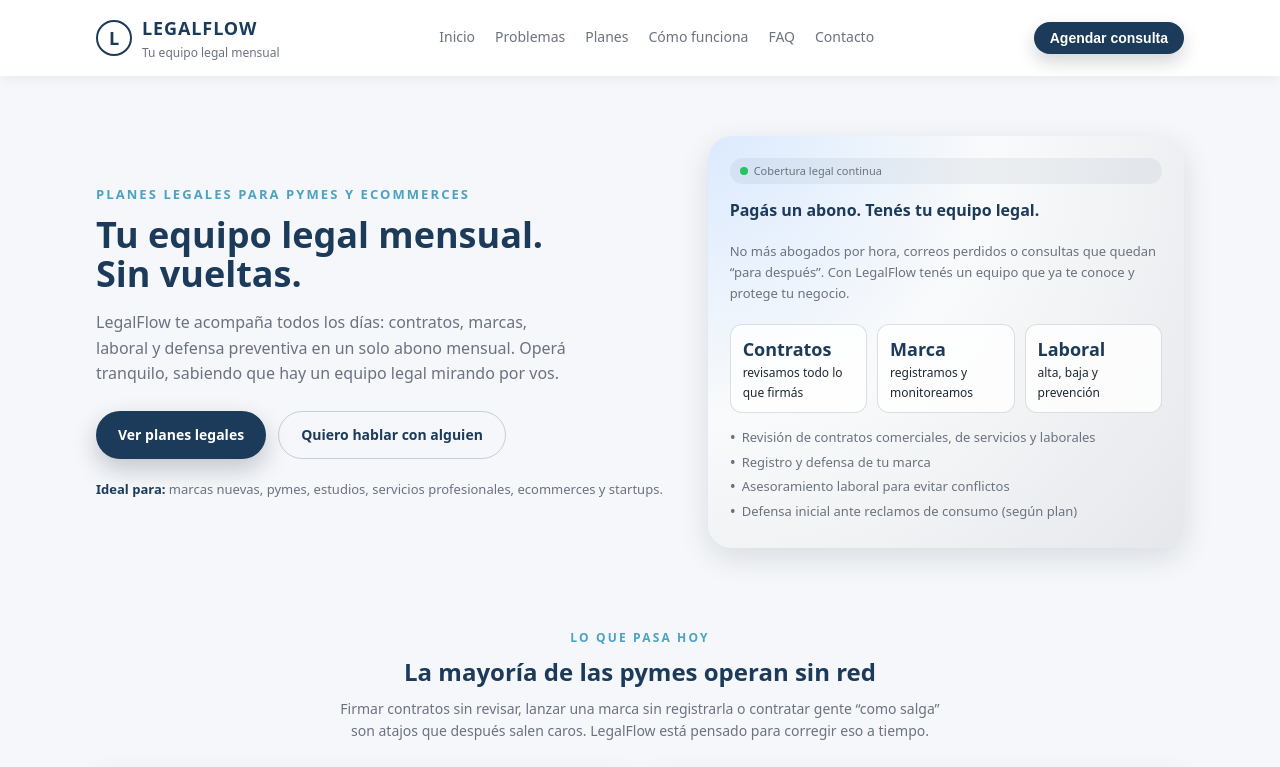
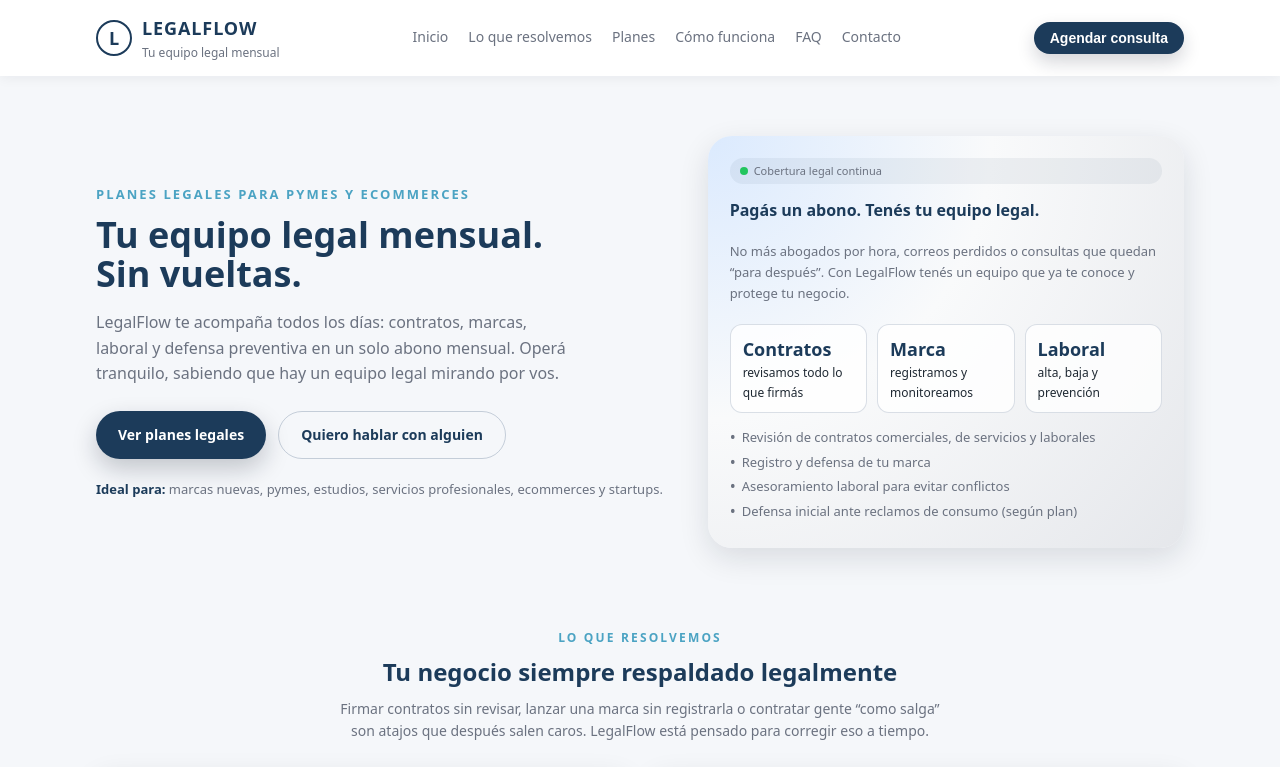
Before and after one commit to jmangiarotti/legalflow, a plain HTML site: page index.html in a window 1280 px wide. Shown: the top 767 px of the page. Drawn offline with Linux system fonts and the light colour scheme.

Commit message:
Update index.html

```diff
--- a/index.html
+++ b/index.html
@@ -751,7 +751,7 @@
         </div>
         <nav>
           <a href="#inicio">Inicio</a>
-          <a href="#problemas">Problemas</a>
+          <a href="#problemas">Lo que resolvemos</a>
           <a href="#planes">Planes</a>
           <a href="#como-funciona">Cómo funciona</a>
           <a href="#faq">FAQ</a>
@@ -821,8 +821,8 @@
     <section id="problemas">
       <div class="container">
         <div class="section-header">
-          <div class="section-kicker">Lo que pasa hoy</div>
-          <h2 class="section-title">La mayoría de las pymes operan sin red</h2>
+          <div class="section-kicker">Lo que resolvemos</div>
+           <h2 class="section-title">Tu negocio siempre respaldado legalmente</h2>
           <p class="section-subtitle">
             Firmar contratos sin revisar, lanzar una marca sin registrarla o contratar gente “como salga” son atajos que después salen caros. LegalFlow está pensado para corregir eso a tiempo.
           </p>
```
